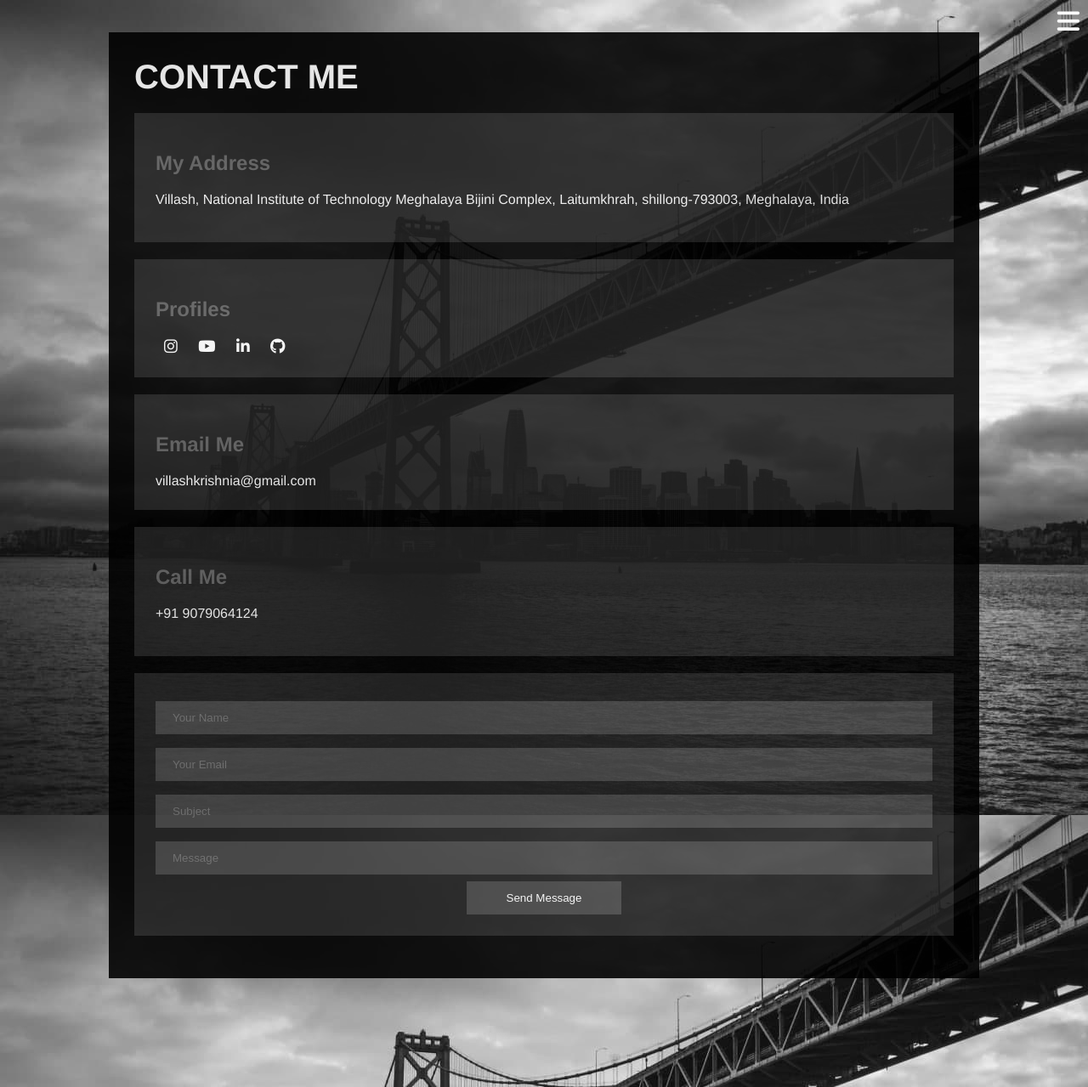
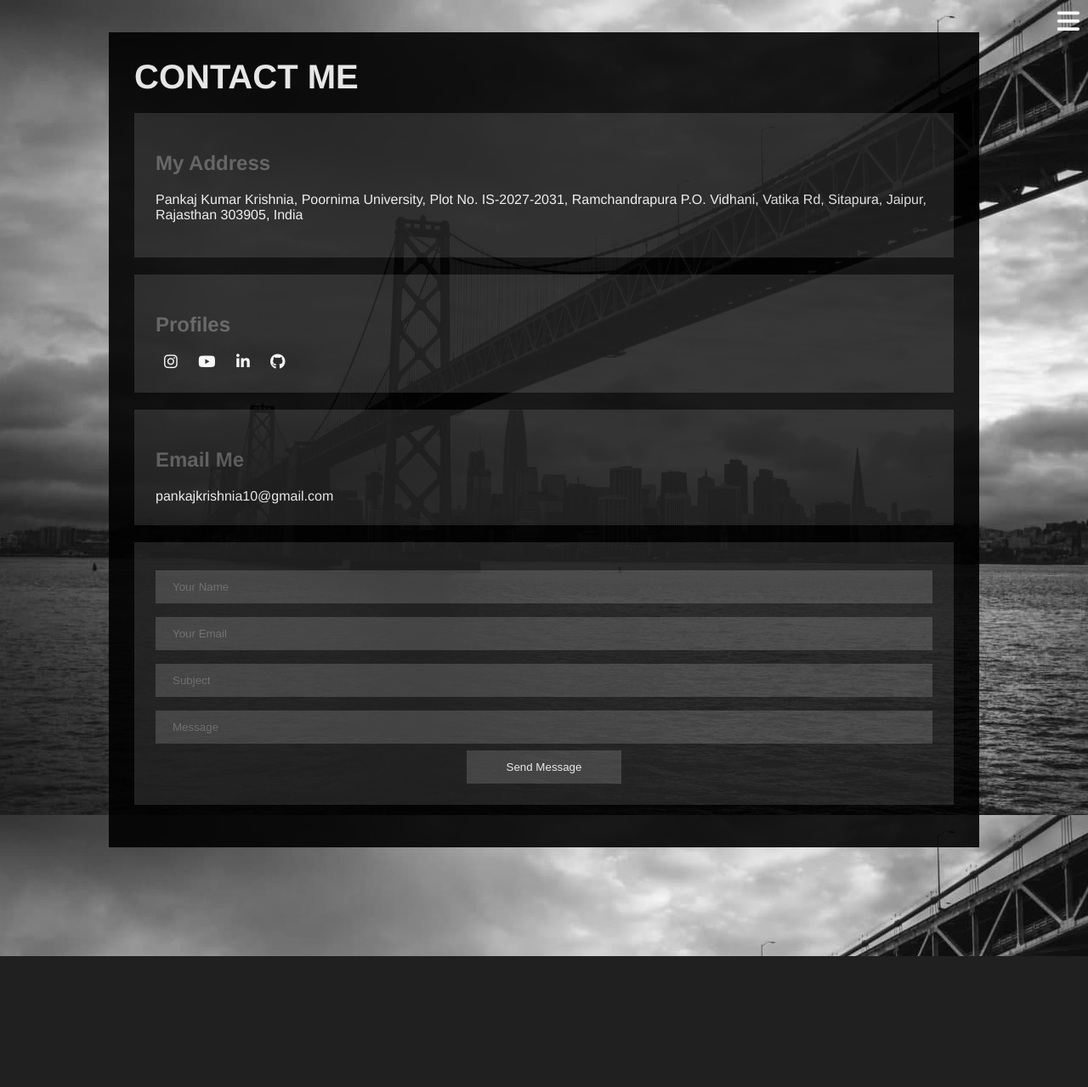
Before and after one commit to villashkrishnia/Personal_Book_Management_System, a Django app: page /contact in a window 1280 px wide. Shown: the whole page at 85% size. After the commit the page ends 1125 px from the top, so only its background shows below. Run offline with Django 3.2, Linux system fonts and the light colour scheme; some libraries are stand-ins or nearby versions.

Commit message:
First Commit

```diff
--- a/templates/webpages/contact.html
+++ b/templates/webpages/contact.html
@@ -155,48 +155,49 @@
         <a href="{% url 'side_navbar' %}"><i class="fas fa-bars"></i></a>
     </div>
 
-    <div class="main">
+     <div class="main">
         <h1>CONTACT ME</h1>
 
         <div class="same">
             <h2>My Address</h2>
             <p>
-                Villash, National Institute of Technology Meghalaya Bijini Complex, Laitumkhrah, shillong-793003, Meghalaya, India
+                Pankaj Kumar Krishnia, Poornima University, Plot No. IS-2027-2031, Ramchandrapura P.O. Vidhani, Vatika Rd, Sitapura, Jaipur, Rajasthan 303905, India
             </p>
         </div>
 
         <div class="same">
             <h2>Profiles</h2>
             <div>
-                <a href="https://www.instagram.com/me_krishnia_villash"><i class="fab fa-instagram"></i></a>
-                <a href="https://www.youtube.com/channel/UC6tMjuQyUuuWygFKdlt9w5g"><i class="fab fa-youtube"></i></a>
-                <a href="https://www.linkedin.com/in/villash-krishnia-67a27a190"><i class="fab fa-linkedin-in"></i></a>
-                <a href="https://github.com/villashkrishnia"><i class="fab fa-github"></i></a>
+                <a href="https://www.instagram.com/pankajkrishnia_"><i class="fab fa-instagram"></i></a>
+                <a href="https://www.youtube.com/channel/UCh_vtigWUcyyjDfvvpEo09A"><i class="fab fa-youtube"></i></a>
+                <a href="https://www.linkedin.com/in/pankaj-krishnia-94309316b/"><i class="fab fa-linkedin-in"></i></a>
+                <a href="https://github.com/pankajkrishnia"><i class="fab fa-github"></i></a>
             </div>
         </div>
 
         <div class="same">
             <h2>Email Me</h2>
-            <a href="mailto:villashkrishnia@gmail.com" class="mail">villashkrishnia@gmail.com</a>
+            <a href="mailto:pankajkrishnia10@gmail.com" class="mail">pankajkrishnia10@gmail.com</a>
         </div>
 
-        <div class="same">
+        <!-- <div class="same">
             <h2>Call Me</h2>
             <p>+91 9079064124</p>
-        </div>
+        </div> -->
 
         <div class="same">
-            <form action="" method="POST">
-                {% csrf_token %}
+            <form>
                 <input type="text" name="name" placeholder="Your Name">
                 <input type="email" name="email" placeholder="Your Email">
                 <input type="text" name="subject" placeholder="Subject">
                 <input type="text" name="message" placeholder="Message">
                 <input class="submit" type="submit" value="Send Message">
+
             </form>
         </div>
     </div>
 
+
 </body>
 
 </html>
```
